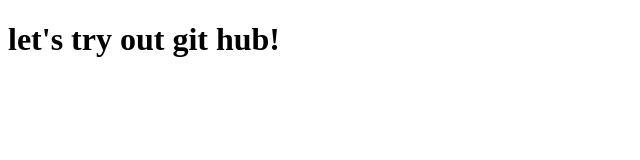
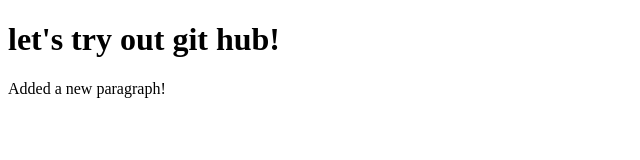
Before and after one commit to SundasWarraich/test_tut, a plain HTML site: page index.html in a window 1280 px wide. Shown: the whole page, without its empty margins (0-640 px from the left). Drawn offline with Linux system fonts and the light colour scheme.

Commit message:
added a new paragraph

```diff
--- a/index.html
+++ b/index.html
@@ -7,6 +7,6 @@
   </head>
   <body>
     <h1>let's try out git hub!</h1>
-
+    <p>Added a new paragraph!</p>
   </body>
 </html>
```
